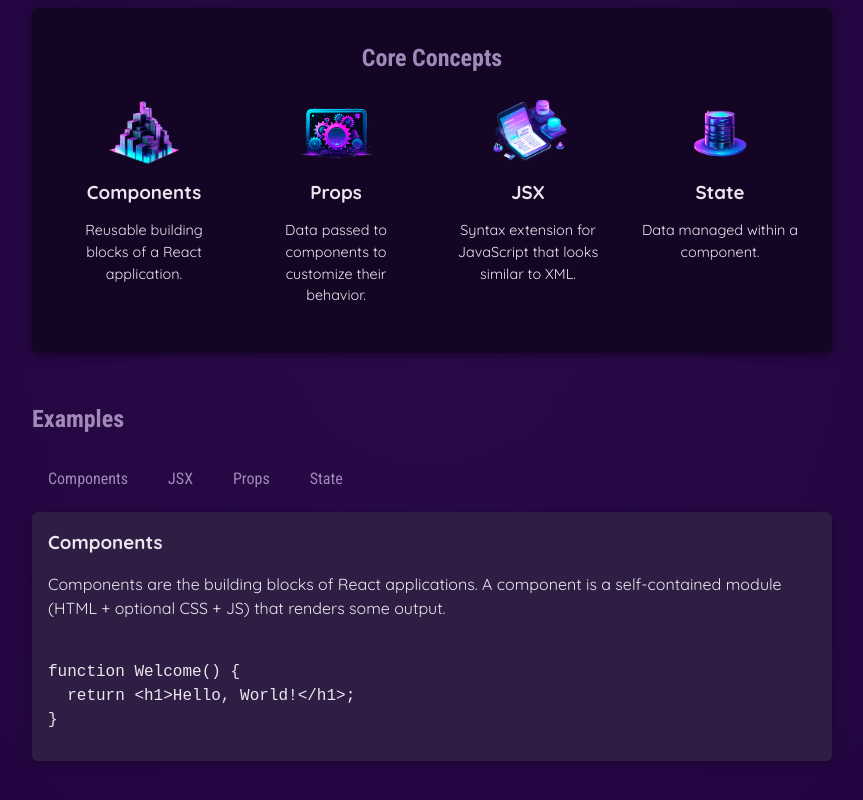
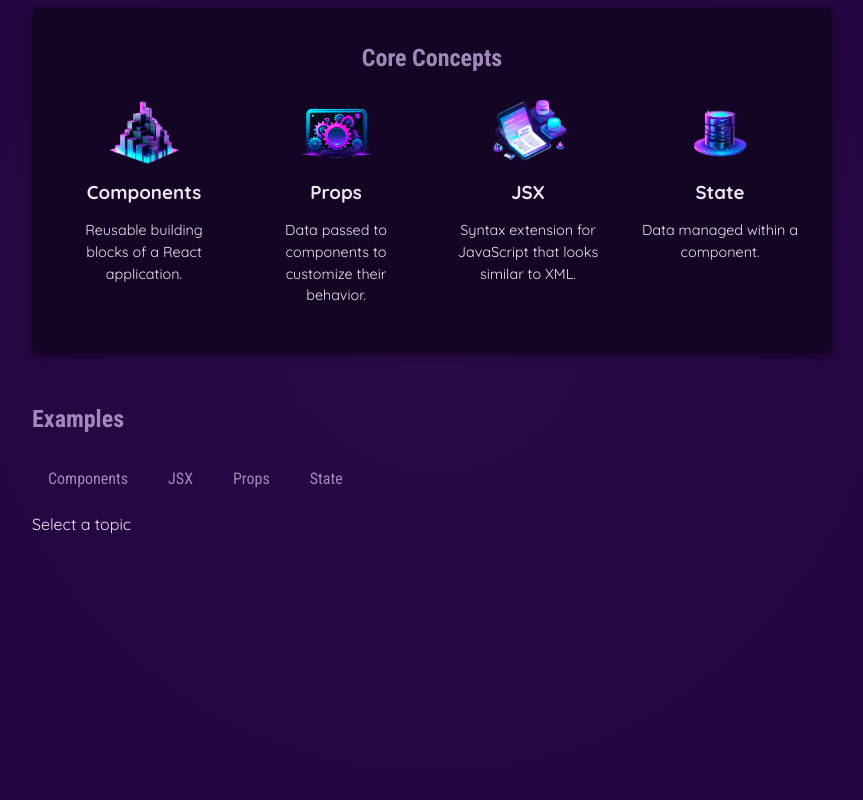
Before and after one commit to sandeep-k-rc/react-essentials, a React (Vite) app: page / in a window 1280 px wide. Shown: the part 324-1124 px from the top of the page, without its empty margins (208-1071 px from the left). Built offline with nearby package versions, Linux system fonts and the light colour scheme.

Commit message:
conditional rendering

```diff
--- a/src/App.jsx
+++ b/src/App.jsx
@@ -17,16 +17,31 @@ const propSyntax = 1;
     // caption has no default value, type has a default value of "submit"
   }*/
 
-
 function App() {
 
 
-    const [selectedTab, setSelectedTab] = useState("components");
+    const [selectedTab, setSelectedTab] = useState();
 
     function handleSelect(tabName) {
 
         setSelectedTab(tabName);
         console.log(selectedTab);
+    }
+
+    let tabContent = <p>Select a topic</p>;
+
+    if(selectedTab) {
+      tabContent = (
+        <div>
+          <h3>{EXAMPLES[selectedTab].title}</h3>
+          <p>{EXAMPLES[selectedTab].description}</p>
+          <pre>
+            <code>
+              {EXAMPLES[selectedTab].code}
+            </code>
+          </pre>
+        </div>
+      );
     }
 
   return (
@@ -103,15 +118,7 @@ function App() {
             <TabButtons onSelect={() => handleSelect("props")}>Props</TabButtons>
             <TabButtons onSelect={() => handleSelect("state")}>State</TabButtons>
           </menu>
-          <div id="tab-content">
-            <h3>{EXAMPLES[selectedTab].title}</h3>
-            <p>{EXAMPLES[selectedTab].description}</p>
-            <pre>
-                <code>
-                  {EXAMPLES[selectedTab].code}
-                </code>
-            </pre>
-          </div>
+          {tabContent}
         </section>
       </main>
     </div>
```
